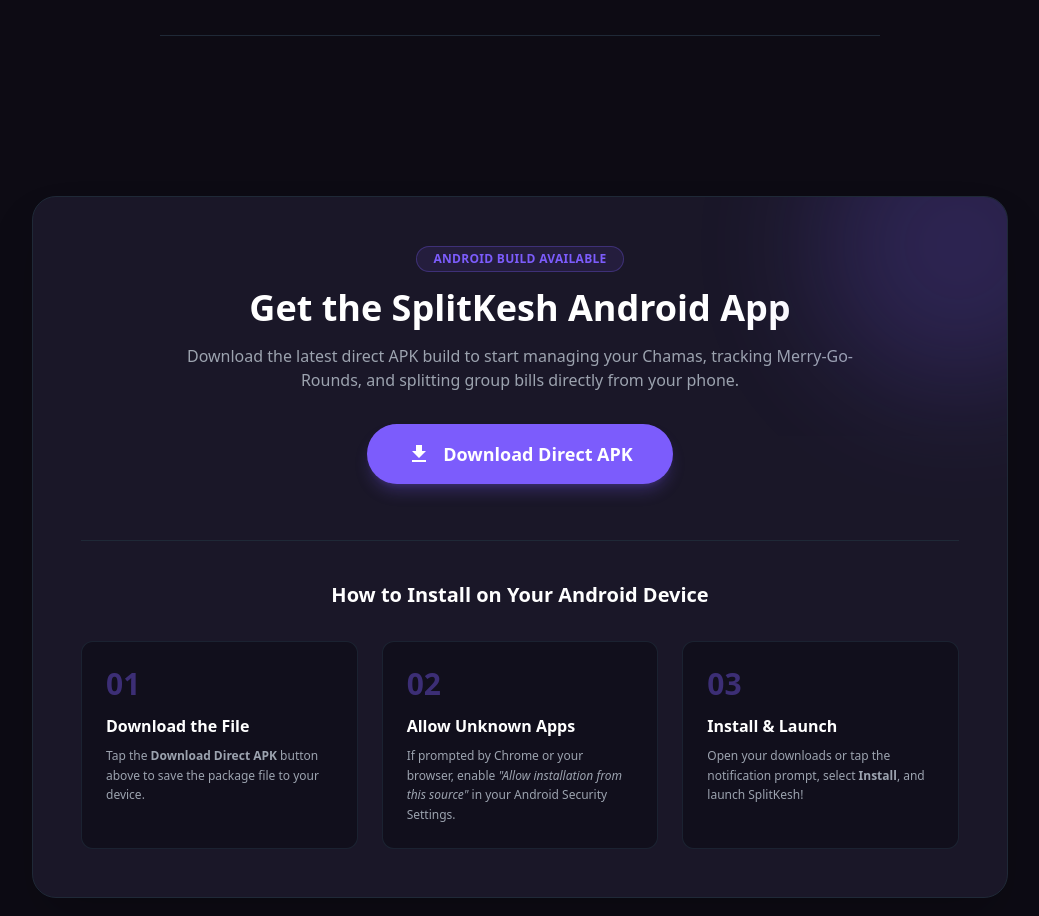
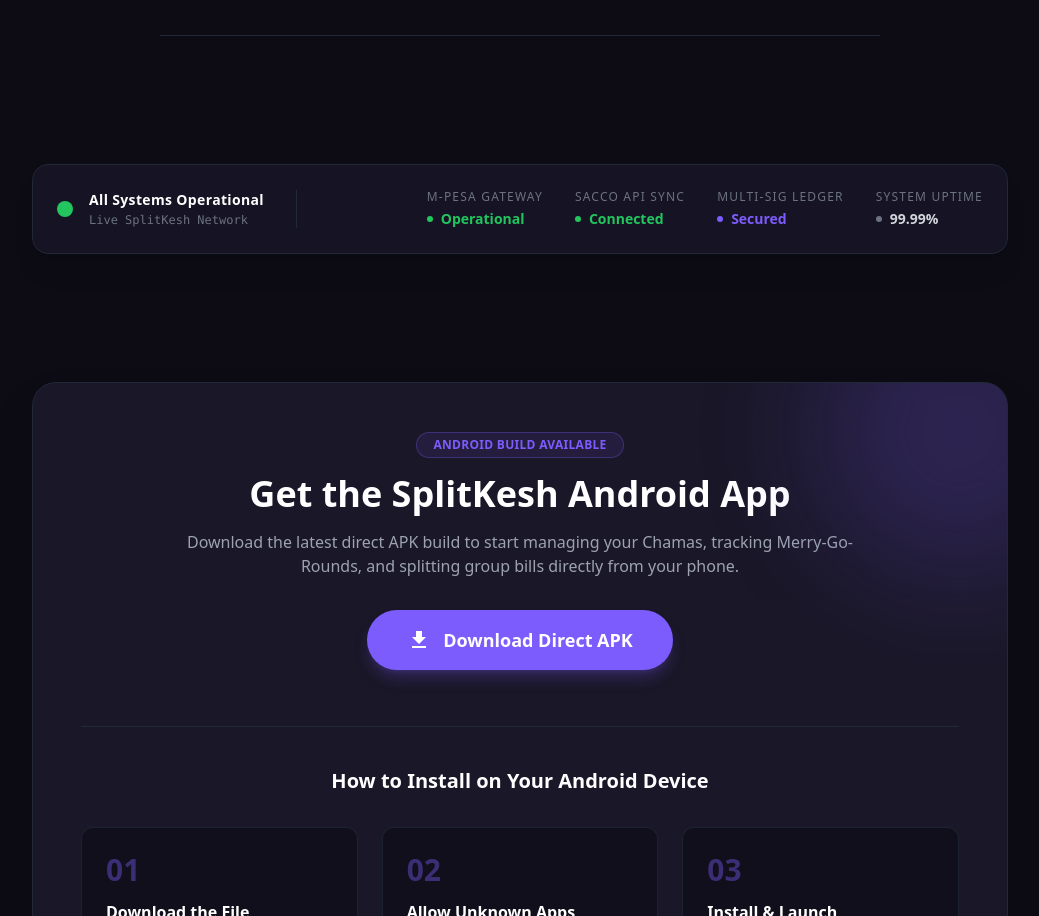
Before and after one commit to briankimani640/splitkesh-web, a React (Vite) app: page / in a window 1280 px wide. Shown: the part 6169-7085 px from the top of the page, without its empty margins (120-1159 px from the left). Built offline with nearby package versions, Linux system fonts and the light colour scheme.

Commit message:
feat: add live system health and m-pesa API status indicator

```diff
--- a/src/App.jsx
+++ b/src/App.jsx
@@ -3,10 +3,11 @@
 import ProblemSolution from './components/ProblemSolution'
 import FeatureGrid from './components/FeatureGrid'
 import SplitCalculator from './components/SplitCalculator'
-import ChamaCycle from './components/ChamaCycle' // <-- Import the new timeline
+import ChamaCycle from './components/ChamaCycle'
 import HowItWorks from './components/HowItWorks'
 import TeamSection from './components/TeamSection'
 import FaqSection from './components/FaqSection'
+import SystemStatus from './components/SystemStatus' // <-- Import the new status bar
 import ApkDownloadGuide from './components/ApkDownloadGuide'
 import ContactForm from './components/ContactForm'
 import Footer from './components/Footer'
@@ -20,10 +21,11 @@
         <ProblemSolution />
         <FeatureGrid />
         <SplitCalculator />
-        <ChamaCycle /> {/* <-- Render it here */}
+        <ChamaCycle />
         <HowItWorks />
         <TeamSection />
         <FaqSection />
+        <SystemStatus /> {/* <-- Render it right before the download guide */}
         <ApkDownloadGuide />
         <ContactForm />
       </main>
--- /dev/null
+++ b/src/components/SystemStatus.jsx
@@ -0,0 +1,43 @@
+const SystemStatus = () => {
+  const statusItems = [
+    { label: "M-Pesa Gateway", status: "Operational", color: "text-success", dot: "bg-success" },
+    { label: "Sacco API Sync", status: "Connected", color: "text-success", dot: "bg-success" },
+    { label: "Multi-Sig Ledger", status: "Secured", color: "text-primary", dot: "bg-primary" },
+    { label: "System Uptime", status: "99.99%", color: "text-gray-300", dot: "bg-gray-500" }
+  ];
+
+  return (
+    <section className="py-12 px-6 max-w-5xl mx-auto">
+      <div className="bg-[#1a1728]/80 backdrop-blur-md border border-gray-800 rounded-2xl p-6 shadow-xl flex flex-col md:flex-row items-center justify-between gap-6">
+
+        {/* Left side: Overall Status */}
+        <div className="flex items-center gap-4 border-b md:border-b-0 md:border-r border-gray-800 pb-4 md:pb-0 md:pr-8 w-full md:w-auto">
+          <div className="relative flex h-4 w-4">
+            <span className="animate-ping absolute inline-flex h-full w-full rounded-full bg-success opacity-75"></span>
+            <span className="relative inline-flex rounded-full h-4 w-4 bg-success"></span>
+          </div>
+          <div>
+            <div className="text-sm font-bold text-white tracking-wide">All Systems Operational</div>
+            <div className="text-xs text-gray-500 font-mono mt-0.5">Live SplitKesh Network</div>
+          </div>
+        </div>
+
+        {/* Right side: Individual Metrics */}
+        <div className="flex flex-wrap md:flex-nowrap items-center gap-x-8 gap-y-4 w-full md:w-auto">
+          {statusItems.map((item, index) => (
+            <div key={index} className="flex flex-col">
+              <span className="text-xs text-gray-500 uppercase tracking-widest mb-1">{item.label}</span>
+              <div className="flex items-center gap-2">
+                <span className={`w-1.5 h-1.5 rounded-full ${item.dot}`}></span>
+                <span className={`text-sm font-bold ${item.color}`}>{item.status}</span>
+              </div>
+            </div>
+          ))}
+        </div>
+
+      </div>
+    </section>
+  );
+};
+
+export default SystemStatus;
```
